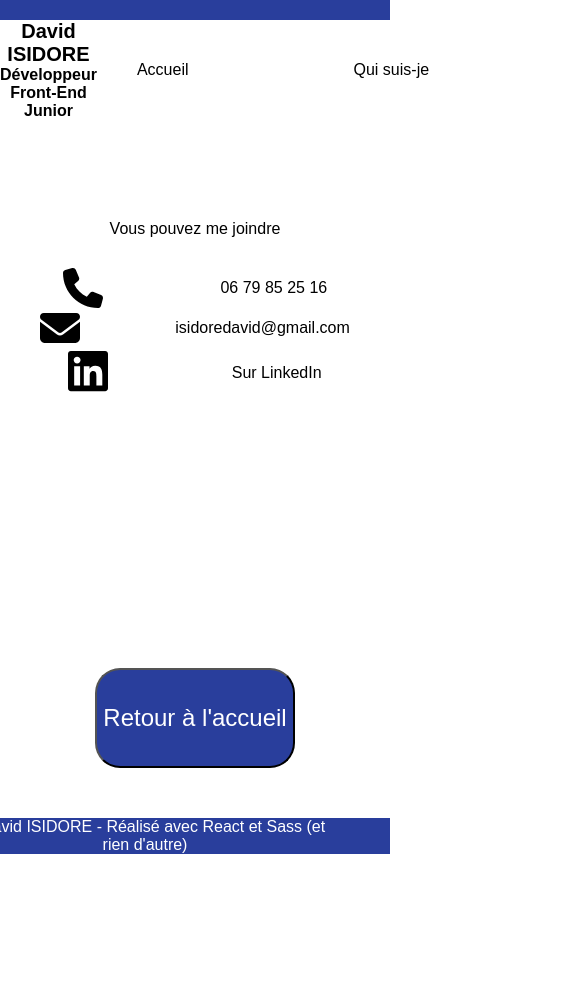
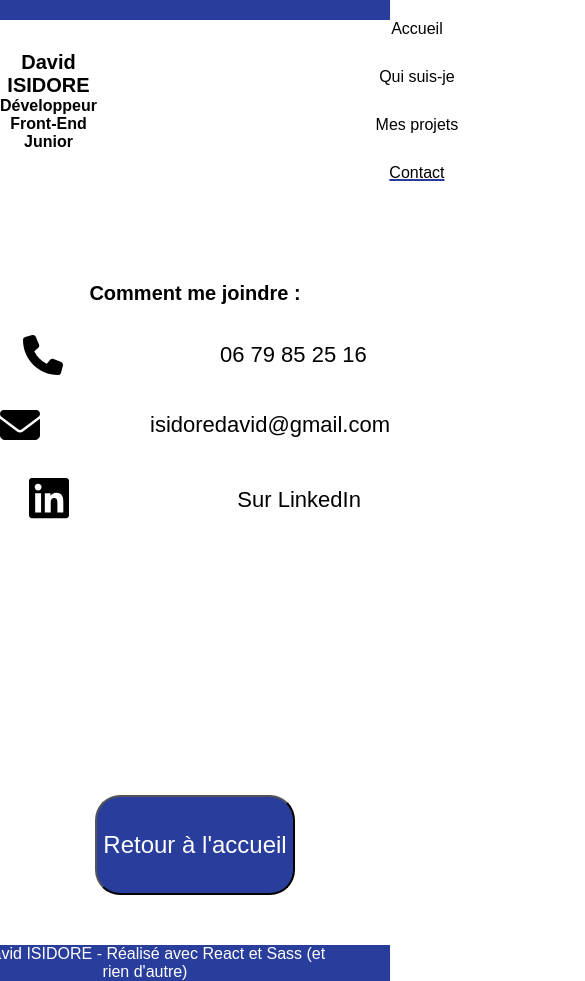
Before and after one commit to DavidIsidore/portfolio, a React (Create React App) app: page /contact in a window 390 px wide. Shown: the top 981 px of the page, 585 px wide, since content can reach past the window. Before the commit the page ends 854 px from the top, so only its background shows below. Built offline with nearby package versions, Linux system fonts and the light colour scheme.

Commit message:
Mise en responsive de la navbar

```diff
--- a/src/components/Callme/Callme.js
+++ b/src/components/Callme/Callme.js
@@ -8,11 +8,11 @@ import './callme.scss'
 export default function Callme() {
     return (
         <div className="join">
-            <p>Vous pouvez me joindre</p>
+            <h1>Comment me joindre :</h1>
             <div className="join_me">
                 <div className="call">
                     <img src={phone} alt="telephone" className="join_me_logo" />
-                    <p>06 79 85 25 16</p>
+                    <p className="join_me_text">06 79 85 25 16</p>
                 </div>
                 <div className="mail">
                     <img
@@ -21,7 +21,7 @@ export default function Callme() {
                         className="join_me_logo"
                     />
                     <a href="mailto:isidoredavid@gmail.com">
-                        isidoredavid@gmail.com
+                        <p className="join_me_text">isidoredavid@gmail.com</p>
                     </a>
                 </div>
                 <div className="linked">
@@ -33,7 +33,7 @@ export default function Callme() {
                         />
                     </Link>
 
-                    <p>Sur LinkedIn</p>
+                    <p className="join_me_text">Sur LinkedIn</p>
                 </div>
             </div>
         </div>
--- a/src/components/Callme/callme.scss
+++ b/src/components/Callme/callme.scss
@@ -6,9 +6,13 @@
     &_me {
         @include flex(column, center, center);
         position: relative;
+        gap: 30px;
         top: 30px;
         &_logo {
             width: 40px;
+        }
+        &_text {
+            font-size: 22px;
         }
     }
 }
@@ -17,5 +21,5 @@
 .mail,
 .linked {
     width: 500px;
-    @include flex(row, space-evenly, center);
+    @include flex(row, space-around, center);
 }
--- a/src/components/Navbar/navbar.scss
+++ b/src/components/Navbar/navbar.scss
@@ -6,7 +6,11 @@
     &_list {
         list-style: none;
         @include flex(row, space-between, center);
-        width: 800px;
+        width: 600px;
+        @media screen and (max-width: 992px) {
+            @include flex(column, center, center);
+            gap: 30px;
+        }
         &_text {
             text-decoration: none;
             &_active {
```
